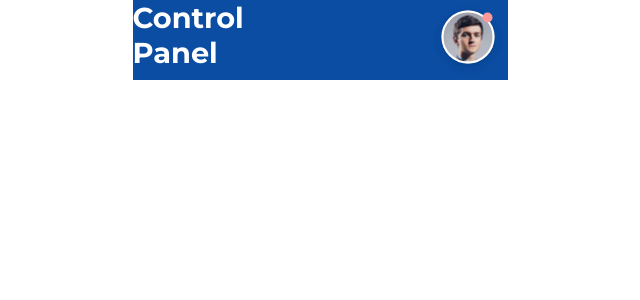
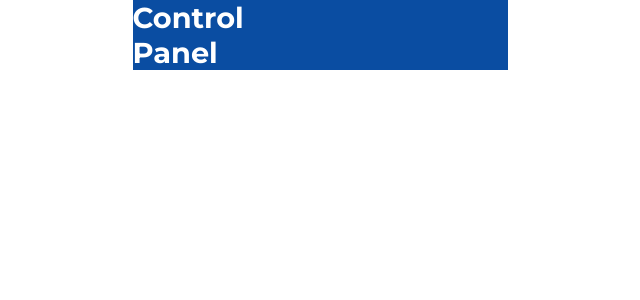
Before and after one commit to mikandermickey/Smartlights-projekt_v1, a React (Create React App) app: page / in a window 1280 px wide. Shown: the top 300 px of the page, without its empty margins (320-960 px from the left). Built offline with nearby package versions, Linux system fonts and the light colour scheme.

Commit message:
header ready avatar

```diff
--- a/src/components/Header.js
+++ b/src/components/Header.js
@@ -11,7 +11,6 @@ const Header = () => {
     return (
         <header css={style}>
             <Headline text="Control Panel" />
-            <img src={Avatar} alt="user" />
         </header>
     );
 }
```
